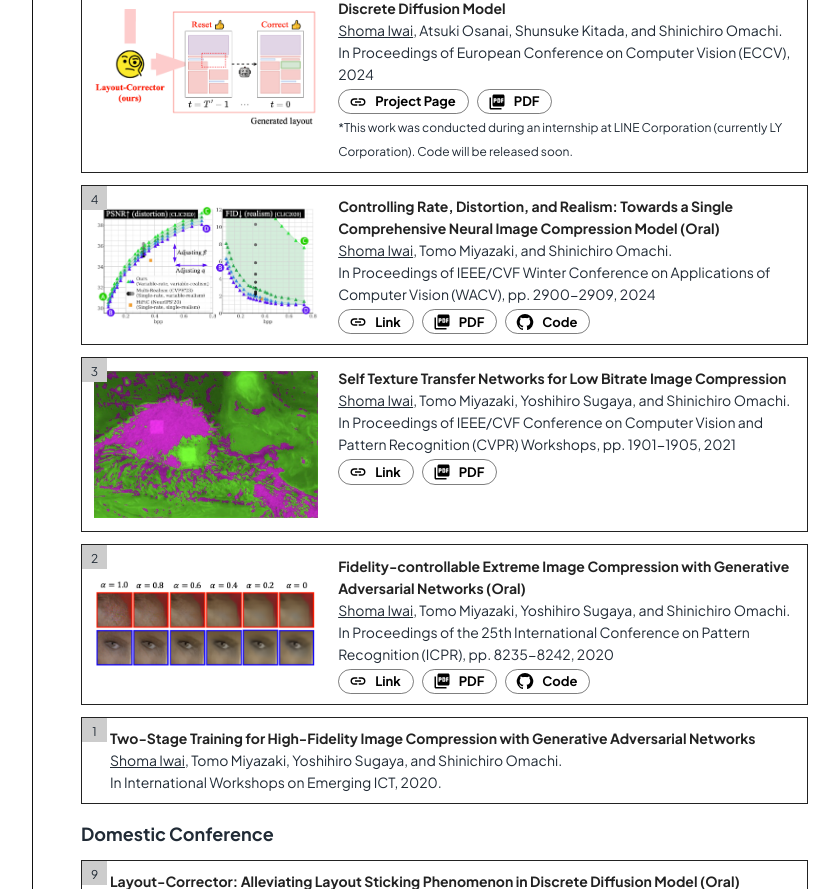
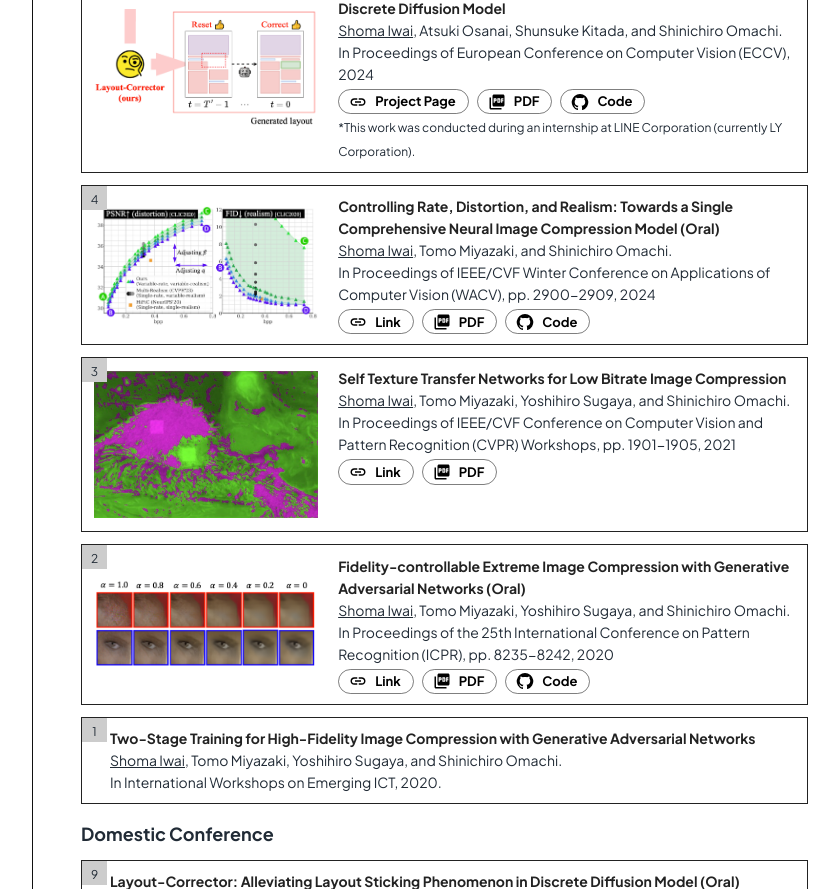
Before and after one commit to iwa-shi/iwa-shi.github.io, a React (Create React App) app: page / in a window 1280 px wide. Shown: the part 1280-2169 px from the top of the page, without its empty margins (210-1049 px from the left). Built offline with nearby package versions, Linux system fonts and the light colour scheme.

Commit message:
add Layout-Corrector code

```diff
--- a/src/components/publication.js
+++ b/src/components/publication.js
@@ -165,8 +165,9 @@ const PublicationArea = (props) => {
                         paperTitle="Layout-Corrector: Alleviating Layout Sticking Phenomenon in Discrete Diffusion Model"
                         authors="<u>Shoma Iwai</u>, Atsuki Osanai, Shunsuke Kitada, and Shinichiro Omachi."
                         others="In Proceedings of European Conference on Computer Vision (ECCV), 2024"
-                        misc="*This work was conducted during an internship at LINE Corporation (currently LY Corporation). Code will be released soon."
+                        misc="*This work was conducted during an internship at LINE Corporation (currently LY Corporation)."
                         projectPage='https://iwa-shi.github.io/Layout-Corrector-Project-Page/'
+                        codeLink='https://github.com/line/Layout-Corrector'
                         pdfLink='https://arxiv.org/pdf/2409.16689'
                         number='5'
                         thumbnail='/thumbnail/eccv2024_layout_corrector.png'
```
